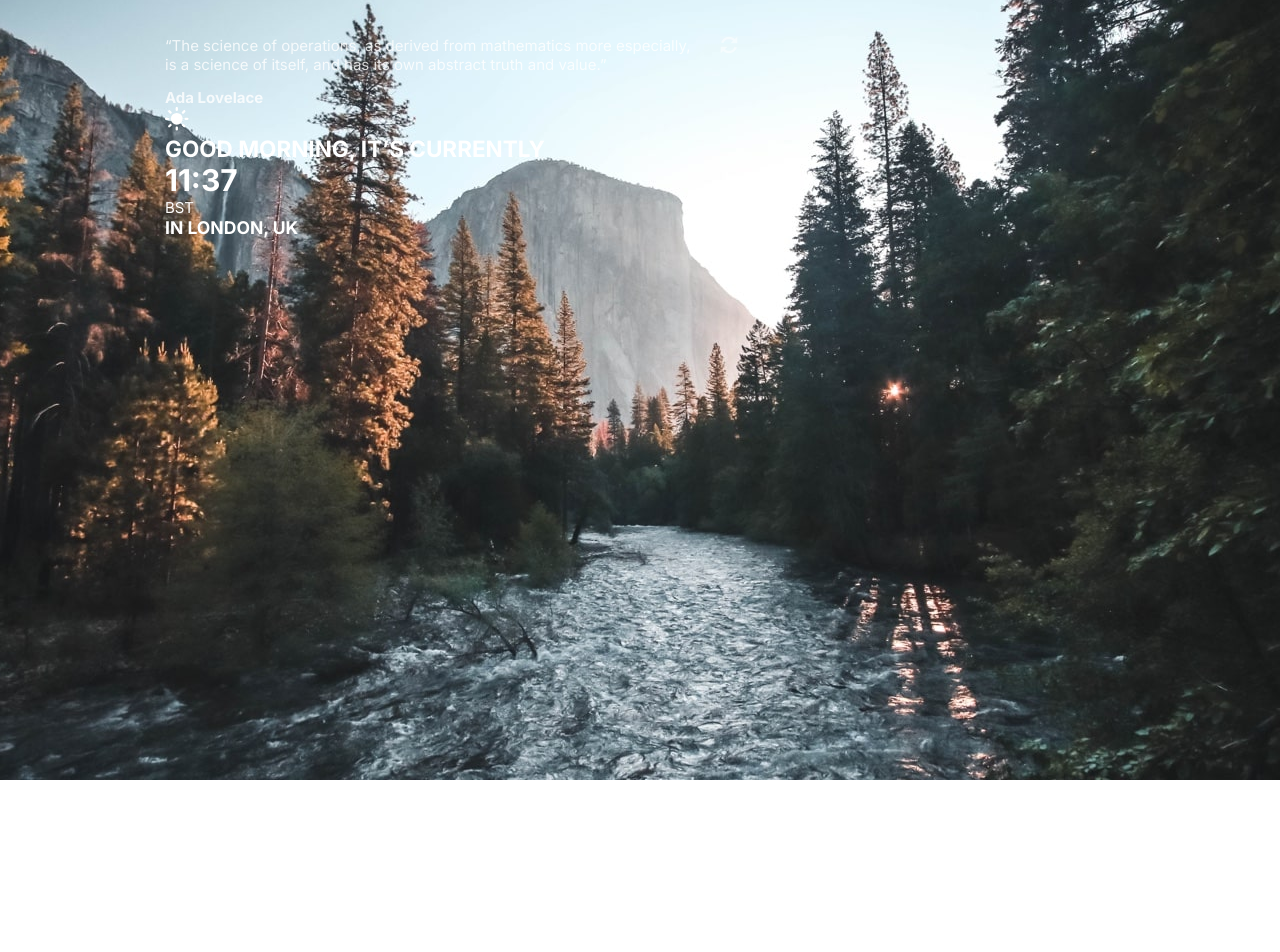
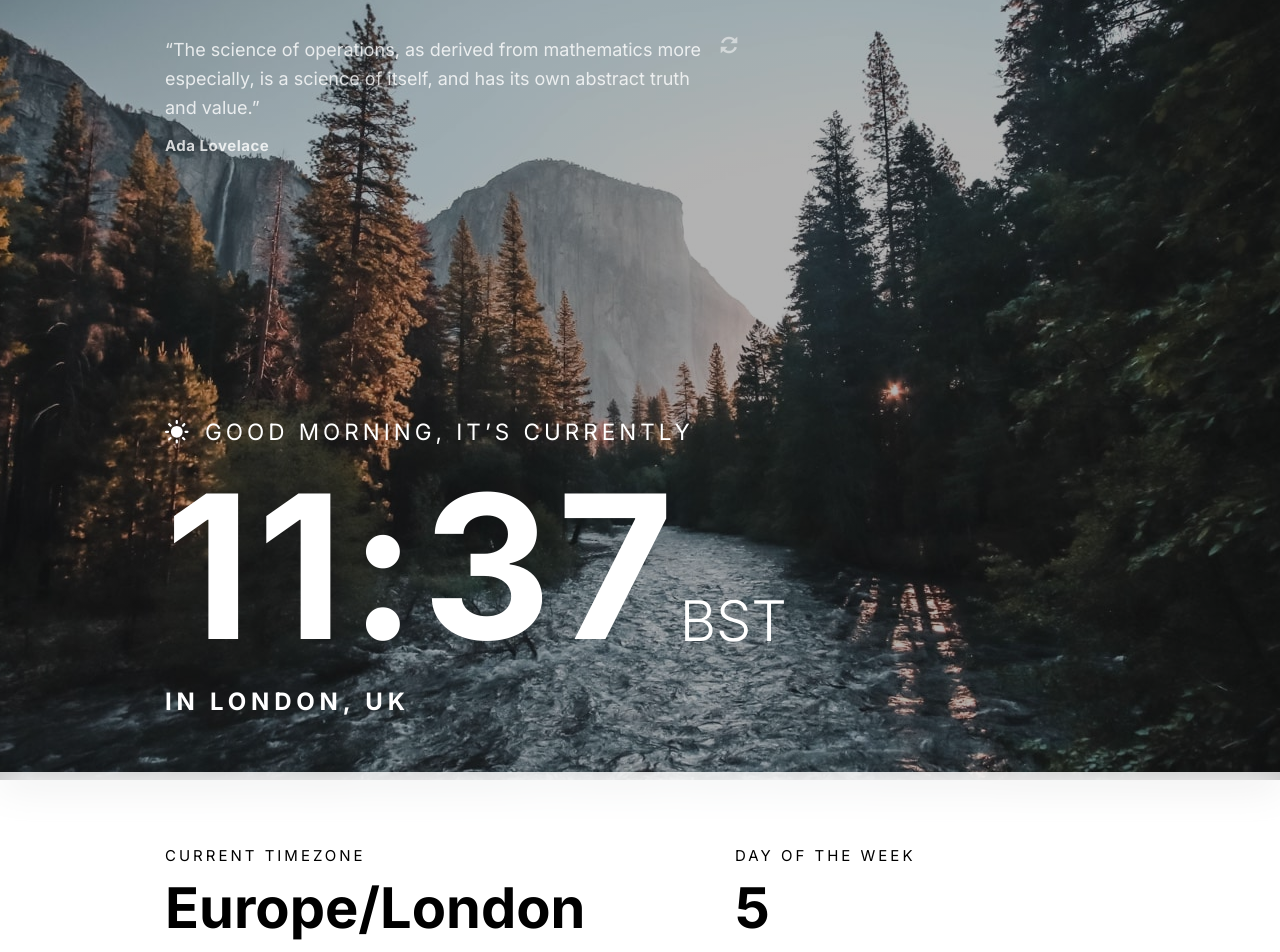
Before and after one commit to DonUggioni/clock-app, a React (Create React App) app: page / in a window 1280 px wide. Shown: the part 20-972 px from the top of the page. Before the commit the page ends 856 px from the top, so only its background shows below. Built offline with nearby package versions, Linux system fonts and the light colour scheme.

Commit message:
Work on modules

```diff
--- a/src/App.js
+++ b/src/App.js
@@ -1,6 +1,7 @@
 import { Fragment } from 'react';
 import BackgroundImg from './components/backgroundImg/BackgroundImg';
 import MainInfoContainer from './components/mainInfo/MainInfoContainer';
+import FooterInfo from './components/footerInfo/FooterInfo';
 
 import './App.scss';
 
@@ -9,6 +10,7 @@ function App() {
     <Fragment>
       <BackgroundImg />
       <MainInfoContainer />
+      <FooterInfo />
     </Fragment>
   );
 }
--- a/src/App.scss
+++ b/src/App.scss
@@ -1,6 +1,6 @@
 @use './Sass/variables';
 
-@import url('https://fonts.googleapis.com/css2?family=Inter:wght@400;700&display=swap');
+@import url('https://fonts.googleapis.com/css2?family=Inter:wght@300;400;700&display=swap');
 
 *,
 *::before,
@@ -19,4 +19,5 @@ body {
   font-size: variables.$text-fs-m;
   height: 100vh;
   color: variables.$cl-white;
+  // overflow: hidden;
 }
--- a/src/components/backgroundImg/BackgroundImg.module.scss
+++ b/src/components/backgroundImg/BackgroundImg.module.scss
@@ -1,7 +1,8 @@
 @import '../../Sass/mixins.scss';
 
 .container {
-  background-image: url('../../assets/desktop/bg-image-daytime.jpg');
+  background-image: linear-gradient(rgba(0, 0, 0, 0.3), rgba(0, 0, 0, 0.3)),
+    url('../../assets/desktop/bg-image-daytime.jpg');
   background-size: cover;
   background-position: center;
   background-repeat: no-repeat;
--- /dev/null
+++ b/src/components/footerInfo/FooterInfo.js
@@ -0,0 +1,26 @@
+import classes from './FooterInfo.module.scss';
+
+function FooterInfo() {
+  return (
+    <footer className={classes.container}>
+      <div className={classes.data__container}>
+        <span>Current timezone</span>
+        <h2>Europe/London</h2>
+      </div>
+      <div className={classes.data__container}>
+        <span>Day of the week</span>
+        <h2>5</h2>
+      </div>
+      <div className={classes.data__container}>
+        <span>Day of the year</span>
+        <h2>295</h2>
+      </div>
+      <div className={classes.data__container}>
+        <span>Week number</span>
+        <h2>42</h2>
+      </div>
+    </footer>
+  );
+}
+
+export default FooterInfo;
--- /dev/null
+++ b/src/components/footerInfo/FooterInfo.module.scss
@@ -0,0 +1,29 @@
+@use '../../Sass/variables';
+
+.container {
+  display: grid;
+  grid-template-columns: 1.5fr 1fr;
+  row-gap: 4.2rem;
+
+  width: 100%;
+  height: 40rem;
+  background: rgba(255, 255, 255, 0.75);
+  backdrop-filter: blur(20.3871px);
+  padding: 7.4rem 16.5rem;
+  color: variables.$cl-black;
+
+  .data__container {
+    display: grid;
+
+    & span {
+      font-size: variables.$text-fs-m;
+      font-weight: 400;
+      letter-spacing: 0.3rem;
+      text-transform: uppercase;
+    }
+
+    & h2 {
+      font-size: variables.$h2-fs-l;
+    }
+  }
+}
--- a/src/components/mainInfo/MainInfoContainer.js
+++ b/src/components/mainInfo/MainInfoContainer.js
@@ -5,7 +5,7 @@ import classes from './MainInfoContainer.module.scss';
 
 function MainInfoContainer(props) {
   return (
-    <div className={classes.container}>
+    <main className={classes.container}>
       <div className={classes.quote__container}>
         <div className={classes.quote}>
           <p>
@@ -15,18 +15,22 @@ function MainInfoContainer(props) {
           </p>
           <span>Ada Lovelace</span>
         </div>
-        <img src={refreshIcon} alt="refresh icon" />
+        <button>
+          <img src={refreshIcon} alt="refresh icon" />
+        </button>
       </div>
       <div className={classes.location__info}>
-        <img src={sunIcon} alt="sun icon" />
-        <h2>GOOD MORNING, IT’S CURRENTLY</h2>
+        <div className={classes.greeting__container}>
+          <img src={sunIcon} alt="sun icon" />
+          <h2>GOOD MORNING, IT’S CURRENTLY</h2>
+        </div>
         <div className={classes.hour__info}>
           <h1>11:37</h1>
           <span>BST</span>
         </div>
         <h3 className={classes.location}>IN LONDON, UK</h3>
       </div>
-    </div>
+    </main>
   );
 }
 
--- a/src/components/mainInfo/MainInfoContainer.module.scss
+++ b/src/components/mainInfo/MainInfoContainer.module.scss
@@ -1,13 +1,21 @@
+@use '../../Sass/variables';
+
 .container {
-  width: 57.3rem;
+  max-width: 57.3rem;
+  width: 100%;
   margin: 5.6rem 16.5rem;
 
   .quote__container {
     display: flex;
     align-items: flex-start;
+    margin-bottom: 26.3rem;
+    width: 100%;
 
-    & img {
+    & button {
+      border: none;
+      background-color: transparent;
       margin-left: 1.6rem;
+      cursor: pointer;
     }
 
     .quote {
@@ -17,12 +25,57 @@
         font-weight: 400;
         opacity: 0.8;
         margin-bottom: 1.4rem;
+        line-height: 1.6;
+        font-size: variables.$text-fs-l;
       }
 
       & span {
         font-weight: 700;
         opacity: 0.8;
+        letter-spacing: 0.5px;
       }
     }
   }
+
+  .location__info {
+    display: flex;
+    flex-direction: column;
+    gap: 4.6rem;
+    width: 100%;
+
+    .greeting__container {
+      display: flex;
+      align-items: center;
+      gap: 1.6rem;
+
+      & h2 {
+        font-weight: 400;
+        text-transform: uppercase;
+        letter-spacing: 0.4rem;
+      }
+    }
+
+    .hour__info {
+      display: flex;
+
+      & h1 {
+        font-size: variables.$h1-fs-l;
+        line-height: 0.75;
+        letter-spacing: 0.6rem;
+      }
+
+      & span {
+        align-self: flex-end;
+        font-size: variables.$h2-fs-l;
+        font-weight: 300;
+        line-height: 0.7;
+      }
+    }
+
+    & h3 {
+      font-size: variables.$h3-fs-l;
+      text-transform: uppercase;
+      letter-spacing: 0.48rem;
+    }
+  }
 }
```
